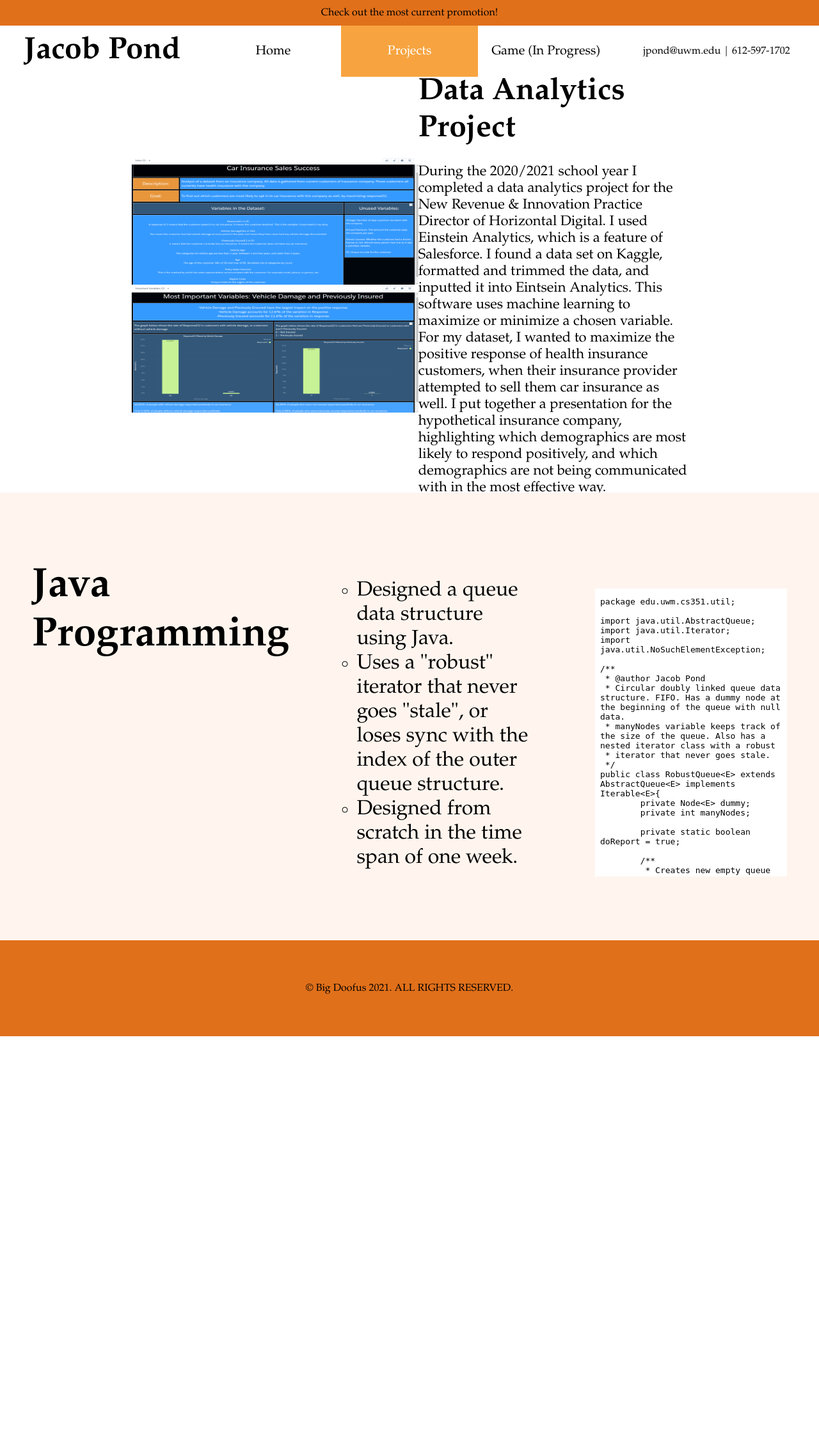
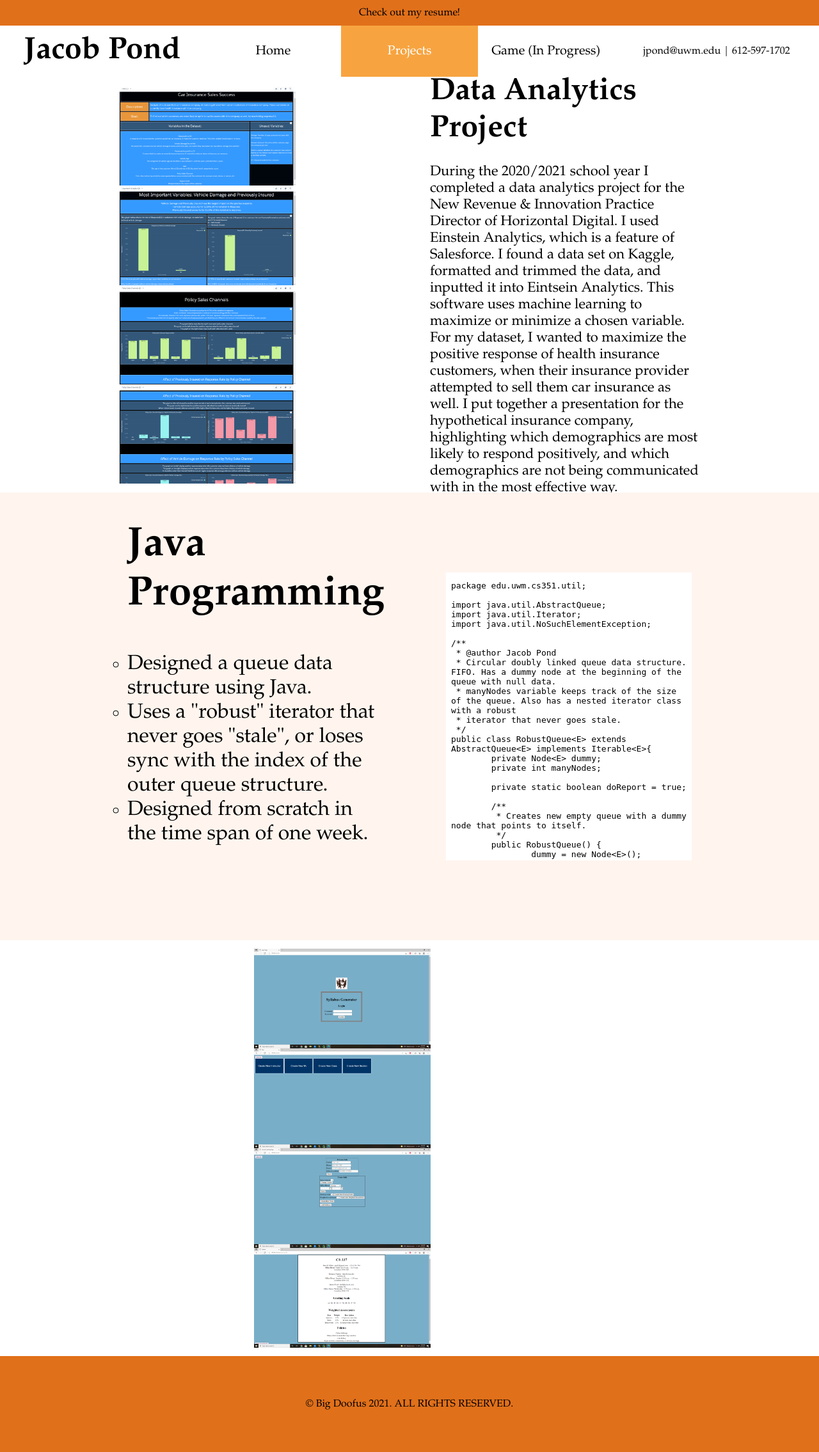
Before and after one commit to jpond/WebsiteProject, a Django app: page /projects/ in a window 1280 px wide. Shown: the whole page at 64% size. Before the commit the page ends 1620 px from the top, so only its background shows below. Run offline with Django 3.2, Linux system fonts and the light colour scheme.

Commit message:
project images and resume

```diff
--- a/src/Website/urls.py
+++ b/src/Website/urls.py
@@ -7,4 +7,5 @@ urlpatterns = [
     path('admin/', admin.site.urls),
     path('', Home.as_view()),
     path('projects/', Projects.as_view()),
+    path('resume/', Resume.as_view()),
 ]
--- a/src/app1/static/styles.css
+++ b/src/app1/static/styles.css
@@ -139,12 +139,18 @@ body {
 
 .project_screenshots {
     display:flex;
-    flex-direction:column;
-    flex-basis:33%;
+    flex-direction:row;
+    flex-wrap:wrap;
+    flex-basis:38%;
 }
 
 .project_screenshots > img:hover {
-    transform:scale(2.5);
+    display:block;
+    position:fixed;
+    top:50%;
+    left:50%;
+    margin-top:-194px;
+    margin-left:-190px;
 }
 
 #DSProj_info {
@@ -183,10 +189,13 @@ body {
 
 #java_example {
     display:flex;
-    flex-direction:row;
+    flex-direction:column;
     justify-content:center;
+    align-items:center;
     margin-right:50px;
     margin-left:50px;
+    flex-basis:35%;
+    padding-bottom:100px;
 }
 
 .section_title {
@@ -206,7 +215,7 @@ ul.proj_desc {
 
 #RQSample {
     background-color:white;
-    margin-top:50px;
+    flex-basis:30%;
     margin-right:50px;
 }
 
@@ -245,3 +254,10 @@ ul.proj_desc {
 .sticky + .first_thing {
     padding-top:75px;
 }
+
+.resume_pdf {
+    display:flex;
+    left:0;
+    right:0;
+    height:600px;
+}
--- a/src/app1/templates/home.html
+++ b/src/app1/templates/home.html
@@ -5,7 +5,7 @@
 </head>
 <body onscroll="stickyTopBar()">
     <div class="top_color_block">
-        <a href="javascript:void(0)">Check out my resume!</a>
+        <a href="/resume/">Check out my resume!</a>
     </div>
     <div class="header">
         <div class="header_name">
--- a/src/app1/templates/projects.html
+++ b/src/app1/templates/projects.html
@@ -5,7 +5,7 @@
 </head>
 <body onscroll="stickyTopBar()">
     <div class="top_color_block">
-        <a href="javascript:void(0)">Check out the most current promotion!</a>
+        <a href="/resume/">Check out my resume!</a>
     </div>
     <div class="header">
         <div class="header_name">
@@ -23,8 +23,10 @@
 
     <div class="first_thing">
         <div class="project_screenshots">
-            <img src="/static\salesforce_1.png" alt="scrnshot" height="200px" width="450px">
-            <img src="/static\salesforce_2.png" alt="bla" height="200px" width="450px">
+            <img src="/static\salesforce_1.png" alt="1" height="156px" width="276px">
+            <img src="/static\salesforce_2.png" alt="2" height="156px" width="276px">
+            <img src="/static\salesforce_3.png" alt="3" hieght="156px" width="276px">
+            <img src="/static\salesforce_4.png" alt="4" hieght="156px" width="276px">
         </div>
         <div id="DSProj_info">
             <p id="DSP_title" style="font-size:48px">Data Analytics Project</p>
@@ -40,7 +42,7 @@
 
     <div class="second_thing">
         <div id="java_example">
-            <p class="section_title">Java Programming</p>
+            <p class="section_title" style="padding-bottom:25px;">Java Programming</p>
             <ul class="proj_desc">
                 <li>Designed a queue data structure using Java.</li>
                 <li>Uses a "robust" iterator that never goes "stale", or loses sync with the index of the outer queue structure.</li>
@@ -48,6 +50,15 @@
             </ul>
         </div>
         <iFrame id="RQSample" src="/static\RobustQueue.txt" width="700px" height="450px"></iFrame>
+    </div>
+
+    <div class="first_thing">
+        <div class="project_screenshots">
+            <img src="/static\syllabus_1.png" alt="1" height="156px" width="276px">
+            <img src="/static\syllabus_2.png" alt="2" height="156px" width="276px">
+            <img src="/static\syllabus_3.png" alt="3" height="156px" width="276px">
+            <img src="/static\syllabus_4.png" alt="4" height="156px" width="276px">
+        </div>
     </div>
 
     <div class="last_thing">
--- a/src/app1/views.py
+++ b/src/app1/views.py
@@ -10,11 +10,16 @@ class Home(View):
     def post(self, request):
         return render(request, "home.html", {})
 
-
-
 class Projects(View):
     def get(self, request):
         return render(request, "projects.html", {})
 
     def post(self, request):
         return render(request, "projects.html", {})
+
+class Resume(View):
+    def get(self, request):
+        return render(request, "resume.html", {})
+
+    def post(self, request):
+        return render(request, "resume.html", {})
```
Also changed, not shown: src/app1/templates/resume.html (added, +12 -0 lines), src/app1/static/potential_background_1.jpg (deleted), src/app1/static/potential_background_2.jpg (deleted), src/app1/static/syllabus_1.png (added), src/app1/static/syllabus_2.png (added), src/app1/static/syllabus_3.png (added), src/app1/static/syllabus_4.png (added), 1 other file.
